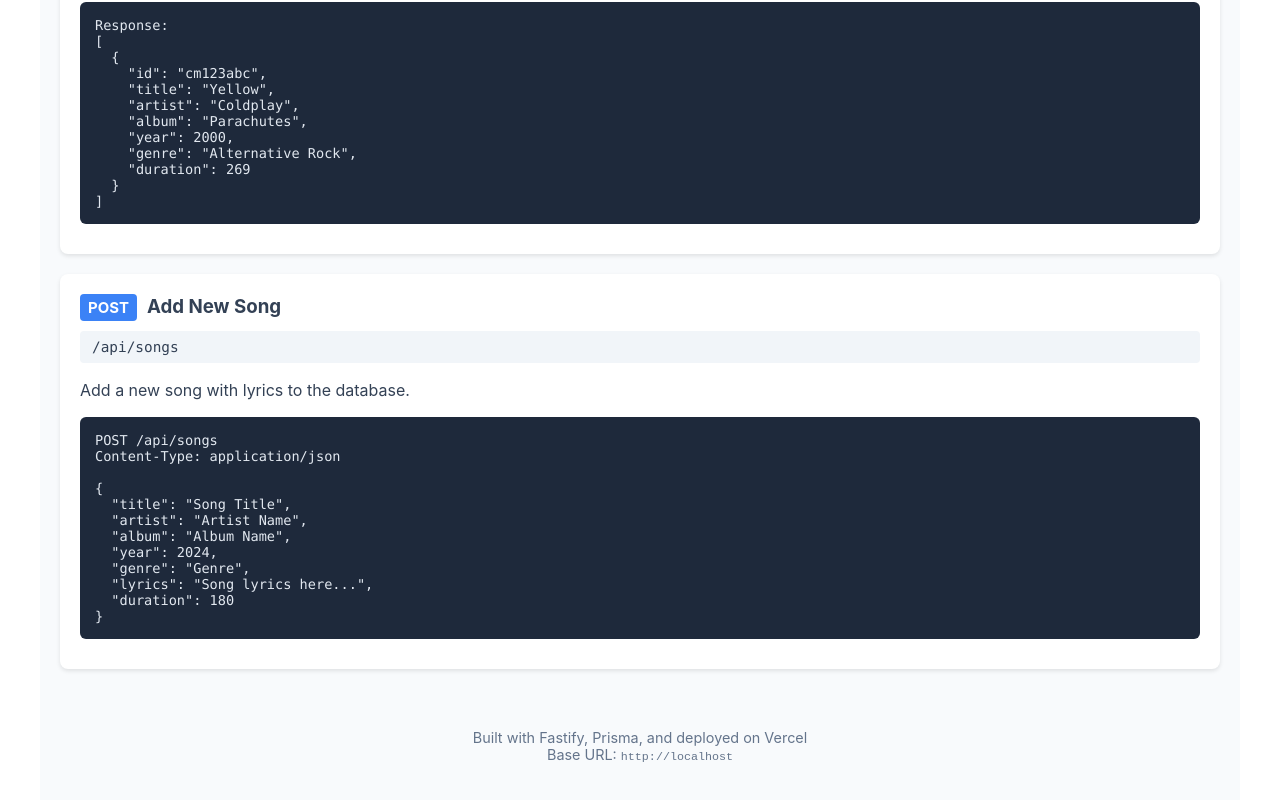
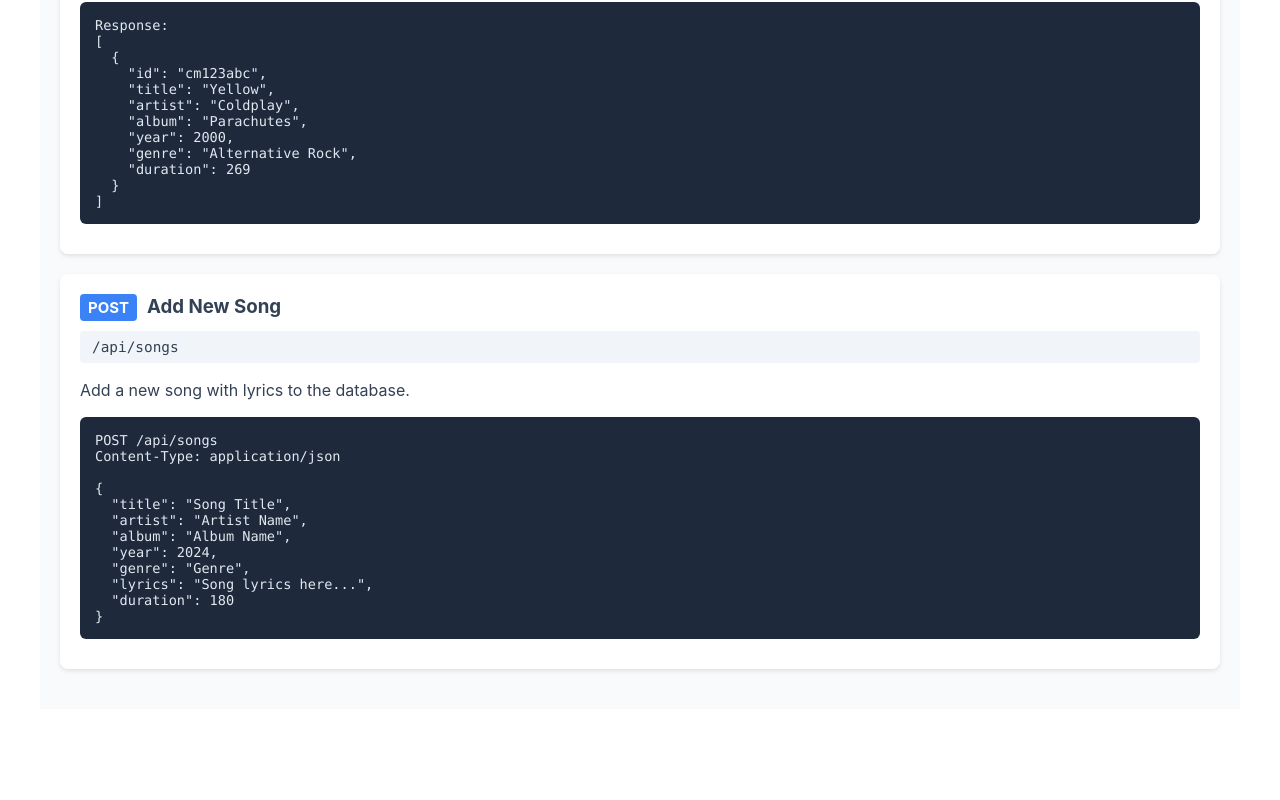
Before and after one commit to RosieWatson/lyrics-api, a Next.js app: page / in a window 1280 px wide. Shown: the part 802-1602 px from the top of the page. After the commit the page ends 1511 px from the top, so only its background shows below. Built offline with nearby package versions, Linux system fonts and the light colour scheme.

Commit message:
chore: remove footer

```diff
--- a/pages/index.tsx
+++ b/pages/index.tsx
@@ -91,13 +91,6 @@ const TryButton = styled.button`
   }
 `;
 
-const Footer = styled.div`
-  text-align: center;
-  margin-top: 40px;
-  padding: 20px;
-  color: #64748b;
-  font-size: 0.9em;
-`;
 
 
 const Home: React.FC = () => {
@@ -188,10 +181,6 @@ Content-Type: application/json
 }`}</Example>
       </Endpoint>
 
-      <Footer>
-        <p>Built with Fastify, Prisma, and deployed on Vercel</p>
-        <p>Base URL: <code>{baseUrl}</code></p>
-      </Footer>
 
     </Container>
   );
```
